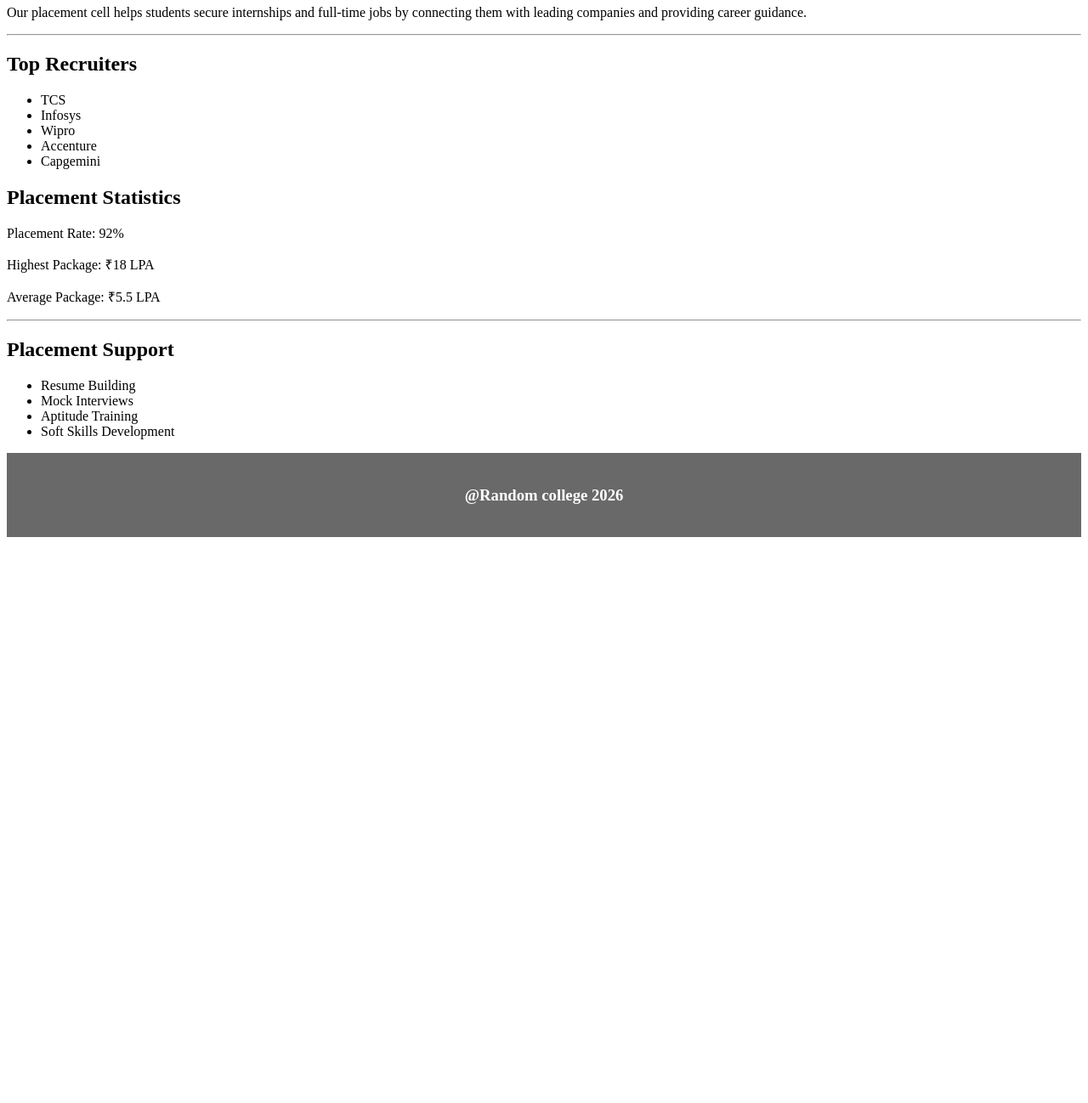
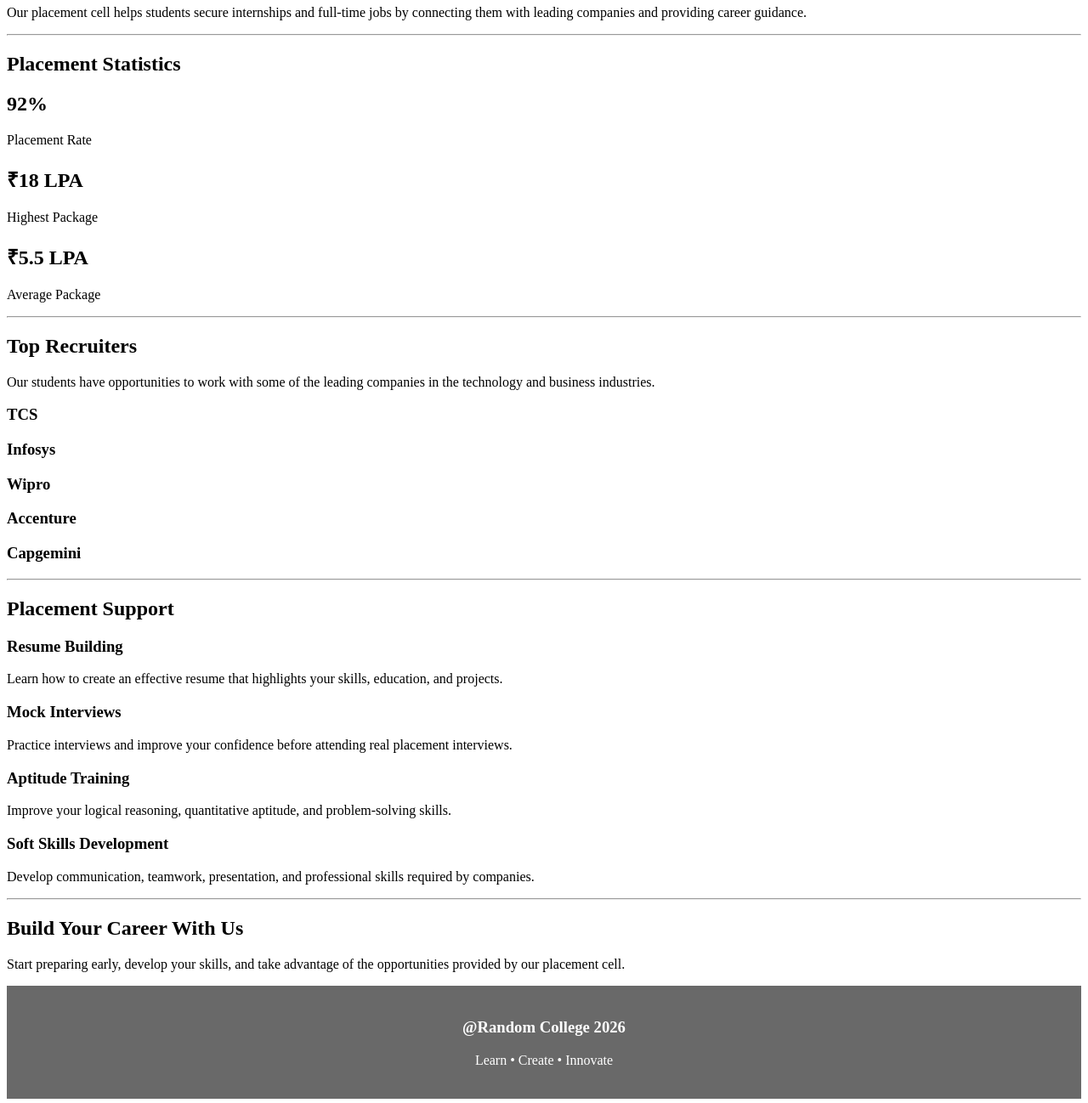
Before and after one commit to sksmSingh/CollegeWebsite, a plain HTML site: page Practical/placements.html in a window 1280 px wide. Shown: the part 100-1398 px from the top of the page at 85% size. Before the commit the page ends 800 px from the top, so only its background shows below. Drawn offline with Linux system fonts and the light colour scheme.

Commit message:
Update placements.html

```diff
--- a/Practical/placements.html
+++ b/Practical/placements.html
@@ -3,44 +3,146 @@
     <title>Placements</title>
     <link rel="stylesheet" href="style.css">
 </head>
+
 <body>
 
     <h1>Placements</h1>
 
     <p>
         Our placement cell helps students secure internships and full-time
-        jobs by connecting them with leading companies and providing career guidance.
+        jobs by connecting them with leading companies and providing career
+        guidance.
     </p>
 
     <hr>
 
-    <h2>Top Recruiters</h2>
 
-    <ul>
-        <li>TCS</li>
-        <li>Infosys</li>
-        <li>Wipro</li>
-        <li>Accenture</li>
-        <li>Capgemini</li>
-    </ul>
+    <!-- Placement Statistics -->
 
     <h2>Placement Statistics</h2>
 
-    <p>Placement Rate: 92%</p>
-    <p>Highest Package: ₹18 LPA</p>
-    <p>Average Package: ₹5.5 LPA</p>
+    <div class="placement-stats">
+
+        <div class="placement-box">
+            <h2>92%</h2>
+            <p>Placement Rate</p>
+        </div>
+
+        <div class="placement-box">
+            <h2>₹18 LPA</h2>
+            <p>Highest Package</p>
+        </div>
+
+        <div class="placement-box">
+            <h2>₹5.5 LPA</h2>
+            <p>Average Package</p>
+        </div>
+
+    </div>
+
 
     <hr>
 
+
+    <!-- Top Recruiters -->
+
+    <h2>Top Recruiters</h2>
+
+    <p>
+        Our students have opportunities to work with some of the leading
+        companies in the technology and business industries.
+    </p>
+
+    <div class="recruiters">
+
+        <div class="recruiter">
+            <h3>TCS</h3>
+        </div>
+
+        <div class="recruiter">
+            <h3>Infosys</h3>
+        </div>
+
+        <div class="recruiter">
+            <h3>Wipro</h3>
+        </div>
+
+        <div class="recruiter">
+            <h3>Accenture</h3>
+        </div>
+
+        <div class="recruiter">
+            <h3>Capgemini</h3>
+        </div>
+
+    </div>
+
+
+    <hr>
+
+
+    <!-- Placement Support -->
+
     <h2>Placement Support</h2>
 
-    <ul>
-        <li>Resume Building</li>
-        <li>Mock Interviews</li>
-        <li>Aptitude Training</li>
-        <li>Soft Skills Development</li>
-    </ul>
-    <footer><h3>@Random college 2026</h3></footer>
+    <div class="support-container">
+
+        <div class="support">
+            <h3>Resume Building</h3>
+            <p>
+                Learn how to create an effective resume that highlights
+                your skills, education, and projects.
+            </p>
+        </div>
+
+        <div class="support">
+            <h3>Mock Interviews</h3>
+            <p>
+                Practice interviews and improve your confidence before
+                attending real placement interviews.
+            </p>
+        </div>
+
+        <div class="support">
+            <h3>Aptitude Training</h3>
+            <p>
+                Improve your logical reasoning, quantitative aptitude,
+                and problem-solving skills.
+            </p>
+        </div>
+
+        <div class="support">
+            <h3>Soft Skills Development</h3>
+            <p>
+                Develop communication, teamwork, presentation, and
+                professional skills required by companies.
+            </p>
+        </div>
+
+    </div>
+
+
+    <hr>
+
+
+    <!-- Placement Message -->
+
+    <div class="placement-message">
+
+        <h2>Build Your Career With Us</h2>
+
+        <p>
+            Start preparing early, develop your skills, and take advantage
+            of the opportunities provided by our placement cell.
+        </p>
+
+    </div>
+
+
+    <footer>
+        <h3>@Random College 2026</h3>
+        <p>Learn • Create • Innovate</p>
+    </footer>
 
 </body>
 </html>
```
